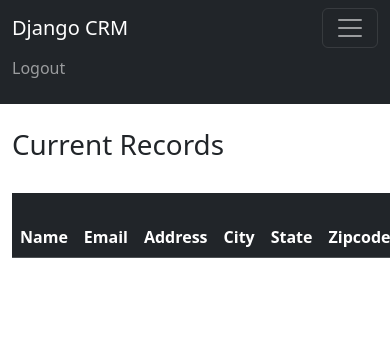
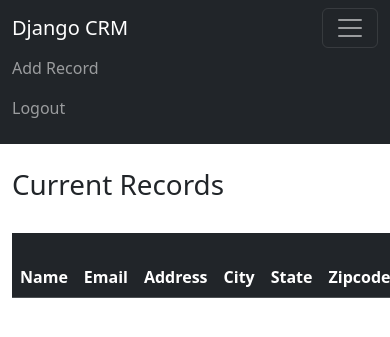
Before and after one commit to Bigpunishah/Django-CRM, a Django app: page / in a window 390 px wide, after a click that opens the changed part; the page is wider, and only the part inside the window is pictured. Shown: the top 337 px of that part. Run offline with Django 4.2, Linux system fonts and the light colour scheme; the visitor is signed in with stand-in values (Sample User, id 1); data that the repository does not hold is empty.

Commit message:
Final portions completed for CRM - CRUD operations accessible completely now.

```diff
--- a/dcrm/settings.py
+++ b/dcrm/settings.py
@@ -115,11 +115,11 @@
 
 LANGUAGE_CODE = 'en-us'
 
-TIME_ZONE = 'UTC'
+TIME_ZONE = 'EST'
 
 USE_I18N = True
-
-USE_TZ = True
+# Made false to better adhere to my TZ
+USE_TZ = False
 
 
 # Static files (CSS, JavaScript, Images)
--- a/website/templates/home.html
+++ b/website/templates/home.html
@@ -35,7 +35,7 @@
             <td>{{ record.state }}</td>
             <td>{{ record.zipcode }}</td>
             <td>{{ record.created_at }}</td>
-            <td><a href="{% url 'home' %}" class="btn btn-primary">Update Link</a></td>
+            <td><a href="{% url 'record' record.id %}" class="btn btn-primary">Select</a></td>
         </tr>
 
           {% endfor %}
--- a/website/templates/navbar.html
+++ b/website/templates/navbar.html
@@ -11,9 +11,14 @@
         <ul class="navbar-nav me-auto mb-2 mb-lg-0">
 
           {% if user.is_authenticated %}
+          <li class="nav-item">
+            <a class="nav-link" href="{% url 'add_record' %}">Add Record</a>
+          </li>
+
             <li class="nav-item">
               <a class="nav-link" href="{% url 'logout' %}">Logout</a>
             </li>
+
           {% else %}
             <li class="nav-item">
               <a class="nav-link" href="{% url 'register' %}">Register</a>
--- a/website/urls.py
+++ b/website/urls.py
@@ -8,4 +8,7 @@
     path('logout/', views.logout_user, name='logout'),
     path('register/', views.register_user, name='register'),
     path('record/<int:primary_key>', views.customer_record, name='record'),
+    path('delete_record/<int:primary_key>', views.delete_record, name='delete_record'),
+    path('add_record/', views.add_record, name='add_record'),
+    path('update_record/<int:primary_key>', views.update_record, name='update_record'),
 ]
--- a/website/views.py
+++ b/website/views.py
@@ -1,7 +1,7 @@
 from django.shortcuts import render, redirect
 from django.contrib.auth import authenticate, login, logout
 from django.contrib import messages
-from .forms import SignUpForm
+from .forms import SignUpForm, AddRecordForm
 from.models import Record
 
 # Create a dir named `templates` to add .html files
@@ -69,3 +69,51 @@
     else:
         messages.success(request, "Must be logged in!")
         return redirect('home')
+
+
+def delete_record(request, primary_key):
+    # If user is auth then...
+    if request.user.is_authenticated:
+        # Find record from the primary key
+        delete_it = Record.objects.get(id=primary_key)
+        # Delete record
+        delete_it.delete()
+        messages.success(request, "Record has been deleted")
+        return redirect('home')
+    else:
+        messages.success(request, "Must be logged in!")
+        return redirect('home')
+
+
+# Adding a record
+def add_record(request):
+    # Creating a new form
+    form = AddRecordForm(request.POST or None)
+    # If user is auth then...
+    if request.user.is_authenticated:
+        if request.method == "POST":
+            # Ensure its valid
+            if form.is_valid():
+                # Save form
+                form.save()
+                messages.success(request, "Record Added!")
+                return redirect('home')
+        return render(request, 'add_record.html', {'form':form})
+    else:
+        messages.success(request, "Must be logged in!")
+        return redirect('home')
+
+
+def update_record(request, primary_key):
+    if request.user.is_authenticated:
+        current_record = Record.objects.get(id=primary_key)
+        # This places all saved values in the the current fields
+        form = AddRecordForm(request.POST or None, instance=current_record)
+        if form.is_valid():
+            form.save()
+            messages.success(request, "Record updated!")
+            return redirect('home')
+        return render(request, 'update_record.html', {'form': form})
+    else:
+        messages.success(request, "Must be logged in!")
+        return redirect('home')
```
Also changed, not shown: website/forms.py (+18 -0 lines), website/templates/add_record.html (added, +25 -0 lines), website/templates/record.html (+4 -3 lines), website/templates/update_record.html (added, +23 -0 lines).
